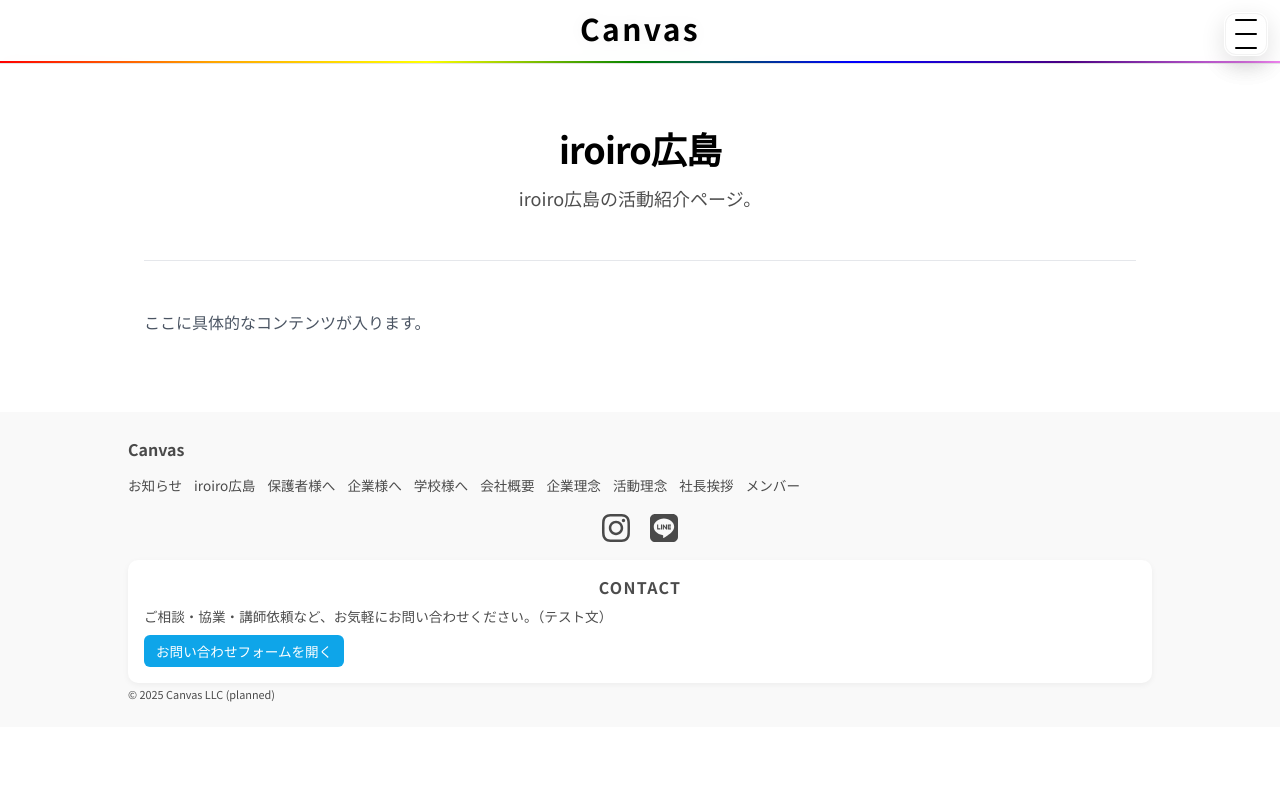
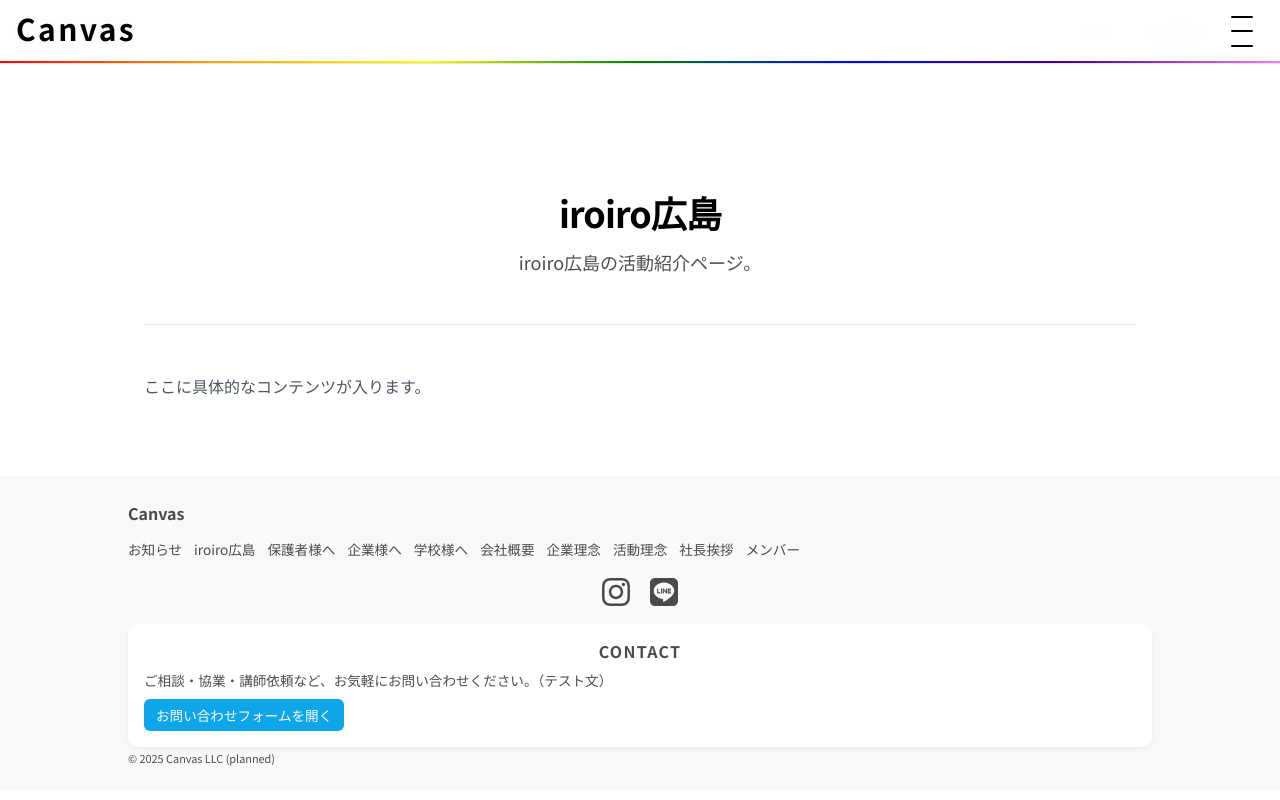
Before and after one commit to yvngmaxe/Canvas-site, a Next.js app: page /iroiro in a window 1280 px wide. Built offline with nearby package versions, Linux system fonts and the light colour scheme; no server answers.

Commit message:
マイアカウント、ログアウトの実装

```diff
--- a/app/_libs/supabase.ts
+++ b/app/_libs/supabase.ts
@@ -1,43 +1,63 @@
-import { createClient } from '@supabase/supabase-js';
+import { createBrowserClient, createServerClient, type CookieOptions } from '@supabase/ssr'
+import { cookies } from 'next/headers'
+import { createClient } from '@supabase/supabase-js'
 
-const supabaseUrl = process.env.NEXT_PUBLIC_SUPABASE_URL;
-const supabaseAnonKey = process.env.NEXT_PUBLIC_SUPABASE_ANON_KEY;
-const supabaseServiceRoleKey = process.env.SUPABASE_SERVICE_ROLE_KEY; // 追加
-
-if (!supabaseUrl || !supabaseAnonKey) {
-  throw new Error('Missing Supabase environment variables');
+// Define a function to create a Supabase client for server-side operations.
+// This is used in Server Components, Server Actions, and Route Handlers.
+export const createServerSupabaseClient = () => {
+  const cookieStore = cookies()
+  return createServerClient(
+    process.env.NEXT_PUBLIC_SUPABASE_URL!,
+    process.env.NEXT_PUBLIC_SUPABASE_ANON_KEY!,
+    {
+      cookies: {
+        get(name: string) {
+          return cookieStore.get(name)?.value
+        },
+        set(name: string, value: string, options: CookieOptions) {
+          try {
+            cookieStore.set({ name, value, ...options })
+          } catch (error) {
+            // The `set` method was called from a Server Component.
+            // This can be ignored if you have middleware refreshing user sessions.
+          }
+        },
+        remove(name: string, options: CookieOptions) {
+          try {
+            cookieStore.set({ name, value: '', ...options })
+          } catch (error) {
+            // The `delete` method was called from a Server Component.
+            // This can be ignored if you have middleware refreshing user sessions.
+          }
+        },
+      },
+    }
+  )
 }
 
-// AdminクライアントのURLとキーのチェックを追加
-if (!supabaseServiceRoleKey) {
-  throw new Error('Missing SUPABASE_SERVICE_ROLE_KEY environment variable');
+// Define a function to create a Supabase client for client-side operations.
+// This is used in Client Components.
+export const createBrowserSupabaseClient = () => {
+    return createBrowserClient(
+        process.env.NEXT_PUBLIC_SUPABASE_URL!,
+        process.env.NEXT_PUBLIC_SUPABASE_ANON_KEY!
+    )
 }
 
-// Client-side Supabase client (for browser interactions)
-export const createBrowserClient = () => {
-  return createClient(supabaseUrl, supabaseAnonKey);
-};
-
-// Server-side Supabase client (for Server Components/Actions)
-export const createServerClient = (cookies: any) => {
+// Define a function to create a Supabase client for admin operations.
+// This uses the service role key and should only be used in server-side environments.
+export const createAdminClient = () => {
+  if (!process.env.SUPABASE_SERVICE_ROLE_KEY) {
+    throw new Error('SUPABASE_SERVICE_ROLE_KEY is not defined.');
+  }
   return createClient(
-    supabaseUrl,
-    supabaseAnonKey,
+    process.env.NEXT_PUBLIC_SUPABASE_URL!,
+    process.env.SUPABASE_SERVICE_ROLE_KEY,
     {
-      cookies: {
-        get: (name: string) => cookies().get(name)?.value,
-        set: (name: string, value: string, options: any) => cookies().set(name, value, options),
-        remove: (name: string, options: any) => cookies().delete(name, options),
-      },
+      auth: {
+        autoRefreshToken: false,
+        persistSession: false
+      }
     }
-  );
-};
-
-// Server-side Supabase Admin client (bypasses RLS, for privileged operations)
-export const createAdminClient = () => {
-  return createClient(supabaseUrl, supabaseServiceRoleKey, {
-    auth: {
-      persistSession: false, // Adminクライアントはセッションを永続化しない
-    },
-  });
-};
+  )
+}
--- a/app/auth/register/actions.ts
+++ b/app/auth/register/actions.ts
@@ -1,7 +1,6 @@
 'use server';
 
-import { cookies } from 'next/headers';
-import { createServerClient, createAdminClient } from '../../_libs/supabase'; // createAdminClient を追加
+import { createServerSupabaseClient, createAdminClient } from '../../_libs/supabase';
 import { redirect } from 'next/navigation';
 
 export async function registerUser(formData: FormData) {
@@ -11,8 +10,7 @@ export async function registerUser(formData: FormData) {
   const age = formData.get('age') ? parseInt(formData.get('age') as string) : null;
   const city = formData.get('city') as string;
 
-  const cookieStore = cookies();
-  const supabase = createServerClient(cookieStore); // 認証用クライアント
+  const supabase = createServerSupabaseClient();
 
   // 1. Supabase Authでユーザーを登録
   const { data: authData, error: authError } = await supabase.auth.signUp({
@@ -27,7 +25,7 @@ export async function registerUser(formData: FormData) {
 
   if (authData.user) {
     // 2. profilesテーブルにユーザー情報を追加 (Adminクライアントを使用)
-    const adminSupabase = createAdminClient(); // Adminクライアントを初期化
+    const adminSupabase = createAdminClient();
     const { error: profileError } = await adminSupabase
       .from('profiles')
       .insert({
--- a/app/layout.tsx
+++ b/app/layout.tsx
@@ -4,8 +4,10 @@ import "./globals.css";
 import { Noto_Sans_JP } from "next/font/google";
 import ScrollToTopButton from "@/components/ScrollToTopButton/ScrollToTopButton";
 //import CanvasWash from "@/components/CanvasWash/CanvasWash";
-import Header from "@/components/Header"; // 追加
-import Footer from "@/components/Footer"; // 追加
+import Header from "@/components/Header";
+import Footer from "@/components/Footer";
+import AuthButtons from "@/components/Header/AuthButtons";
+import { Suspense } from "react";
 
 const geistSans = Geist({
   variable: "--font-geist-sans",
@@ -43,10 +45,14 @@ export default function RootLayout({
       >
         <div id="top-of-page" />
         {/*<CanvasWash />*/}
-        <Header /> {/* 追加 */}
-        {children}
+        <Header>
+          <Suspense fallback={<div></div>}>
+            <AuthButtons />
+          </Suspense>
+        </Header>
+        <main className="main">{children}</main>
         <ScrollToTopButton />
-        <Footer /> {/* 追加 */}
+        <Footer />
       </body>
     </html>
   );
--- a/app/page.tsx
+++ b/app/page.tsx
@@ -5,9 +5,7 @@ import SectionSeparator from "@/components/SectionSeparator/SectionSeparator";
 
 export default function Home() {
   return (
-    <main style={{ paddingTop: "64px" }}>
-      {" "}
-      {/* ここにpaddingTopを追加 */}
+    <>
       <Hero />
       <Audience />
       <TopNews />
@@ -42,6 +40,6 @@ export default function Home() {
         </p>
       </section>
       <SectionSeparator />
-    </main>
+    </>
   );
 }
--- /dev/null
+++ b/components/Header/AuthButtons.tsx
@@ -0,0 +1,38 @@
+import Link from 'next/link';
+import { logoutUser } from '@/app/auth/login/actions';
+import { createServerSupabaseClient } from '@/app/_libs/supabase';
+
+export default async function AuthButtons() {
+  const supabase = createServerSupabaseClient();
+  const { data: { user } } = await supabase.auth.getUser();
+
+  // ログアウトボタン用のスタイルをTailwind CSSで定義
+  const buttonClassName = "bg-transparent border-none p-0 font-inherit cursor-pointer hover:opacity-80 text-sm";
+  const linkClassName = "text-sm hover:opacity-80";
+
+  return (
+    <div className="flex items-center gap-4">
+      {user ? (
+        <>
+          <Link href="/account" className={linkClassName}>
+            マイアカウント
+          </Link>
+          <form action={logoutUser} style={{ margin: 0, padding: 0 }}>
+            <button type="submit" className={buttonClassName}>
+              ログアウト
+            </button>
+          </form>
+        </>
+      ) : (
+        <>
+          <Link href="/auth/login" className={linkClassName}>
+            ログイン
+          </Link>
+          <Link href="/auth/register" className={linkClassName}>
+            新規登録
+          </Link>
+        </>
+      )}
+    </div>
+  );
+}
--- a/components/Header/index.module.css
+++ b/components/Header/index.module.css
@@ -11,37 +11,35 @@
   display: flex;
   height: 64px;
   justify-content: space-between;
+  padding: 0 1rem; /* Add padding */
+}
+
+.rightContainer {
+  display: flex;
+  align-items: center;
+  gap: 1rem;
+  margin-left: auto; /* Add this to push to the right */
 }
 
 .header__toggle {
-  position: fixed;
-  top: 12px;
-  right: 12px;
+  position: static; /* Reset position */
   width: 44px;
   height: 44px;
   display: grid;
   place-items: center;
-  background: linear-gradient(
-    180deg,
-    rgba(255, 255, 255, 0.72) 0%,
-    rgba(255, 255, 255, 0.56) 100%
-  );
-  border: 1px solid rgba(255, 255, 255, 0.65);
+  background: transparent;
+  border: none;
   border-radius: 12px;
-  box-shadow: 0 8px 24px rgba(0, 0, 0, 0.12),
-    inset 0 0 0 1px rgba(34, 34, 34, 0.06);
-  backdrop-filter: saturate(180%) blur(10px);
-  -webkit-backdrop-filter: saturate(180%) blur(10px);
+  box-shadow: none;
+  backdrop-filter: none;
+  -webkit-backdrop-filter: none;
   z-index: 100;
   cursor: pointer;
-  transition: background-color 0.2s ease, border-color 0.2s ease,
-    box-shadow 0.2s ease, transform 0.06s ease;
 }
 
 .header__toggle:hover {
-  background: rgba(255, 255, 255, 0.9);
-  box-shadow: 0 10px 28px rgba(0, 0, 0, 0.14),
-    inset 0 0 0 1px rgba(34, 34, 34, 0.06);
+  background: rgba(0, 0, 0, 0.05);
+  box-shadow: none;
 }
 
 .header__toggle:active {
@@ -74,9 +72,11 @@
 
 .logo {
   display: flex;
-  justify-content: center;
-  flex: 1;
   align-items: center;
+}
+
+.nav {
+  /* No base styles needed for nav itself */
 }
 
 .nav__list {
--- a/components/Header/index.tsx
+++ b/components/Header/index.tsx
@@ -5,8 +5,9 @@ import { useState } from "react";
 import cx from "classnames";
 import Link from "next/link";
 import { motion, useScroll, useTransform } from "framer-motion";
+import React from "react";
 
-export default function Header() {
+export default function Header({ children }: { children: React.ReactNode }) {
   const [isOpen, setOpen] = useState<boolean>(false);
   const [isSubOpen, setSubOpen] = useState<boolean>(false);
   const open = () => setOpen(true);
@@ -26,6 +27,9 @@ export default function Header() {
           Canvas
         </Link>
       </h1>
+
+      <div className={styles.rightContainer}>
+        {children}
         <button
           className={cx(styles.header__toggle, isOpen && styles.open)}
           aria-label="メニューを開く"
@@ -43,7 +47,9 @@ export default function Header() {
             className={`${styles.header__toggleBar} transition-transform duration-300`}
           ></span>
         </button>
-      <nav>
+      </div>
+
+      <nav className={styles.nav}>
         <ul
           className={cx(styles.nav__list, { [styles.open]: isOpen })}
           id="globalnav"
@@ -118,6 +124,7 @@ export default function Header() {
           </li>
         </ul>
       </nav>
+
       {isOpen && (
         <button
           className={cx(
--- a/package.json
+++ b/package.json
@@ -10,6 +10,7 @@
   },
   "dependencies": {
     "@prisma/client": "^6.15.0",
+    "@supabase/ssr": "^0.7.0",
     "@supabase/supabase-js": "^2.56.1",
     "classname": "^0.0.0",
     "classnames": "^2.5.1",
```
Also changed, not shown: app/account/page.tsx (added, +44 -0 lines), app/auth/login/actions.ts (+19 -5 lines), middleware.ts (added, +59 -0 lines), 2 other files (tests, documents, lock files or other folders). Lines whose indentation alone changed are shown as unchanged.
